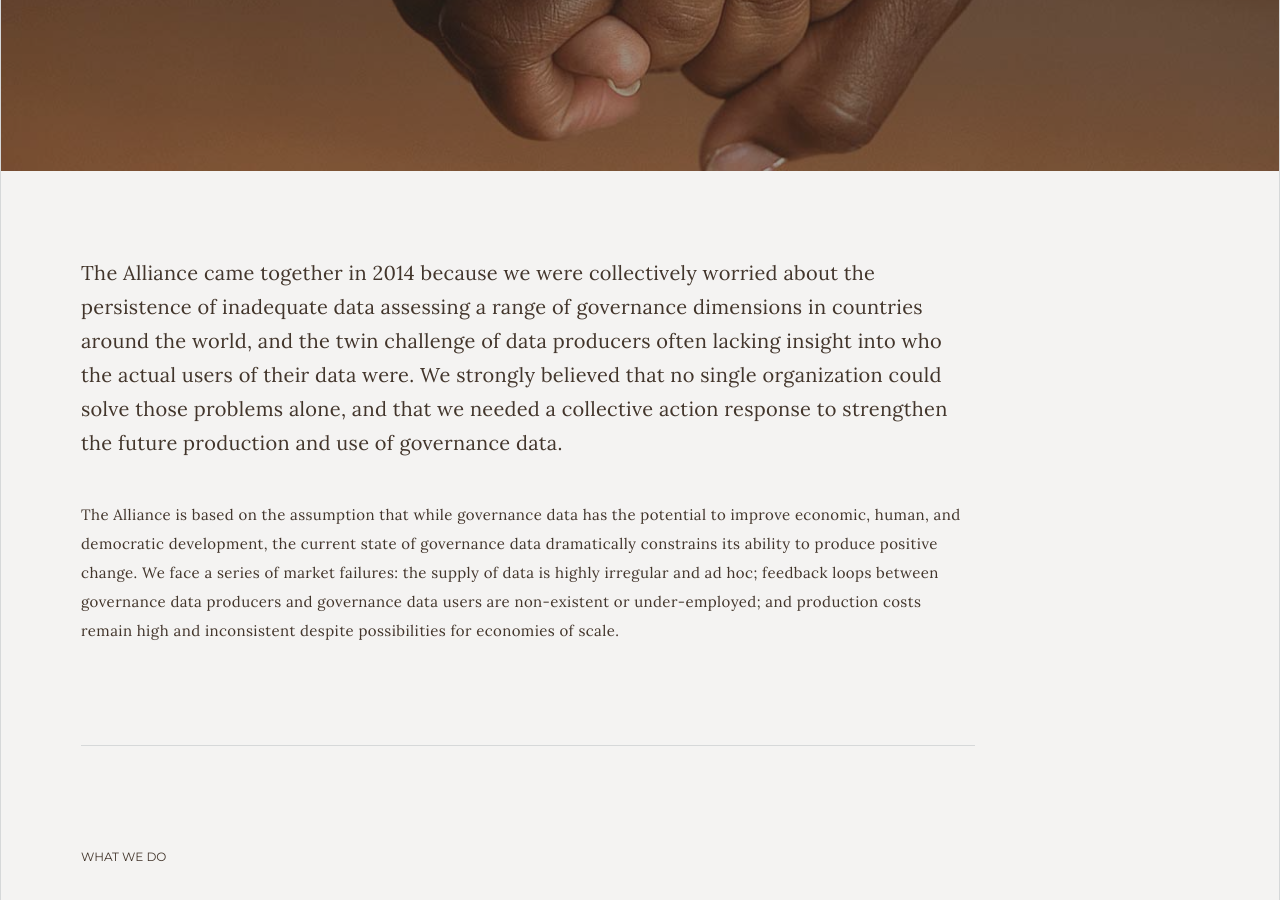
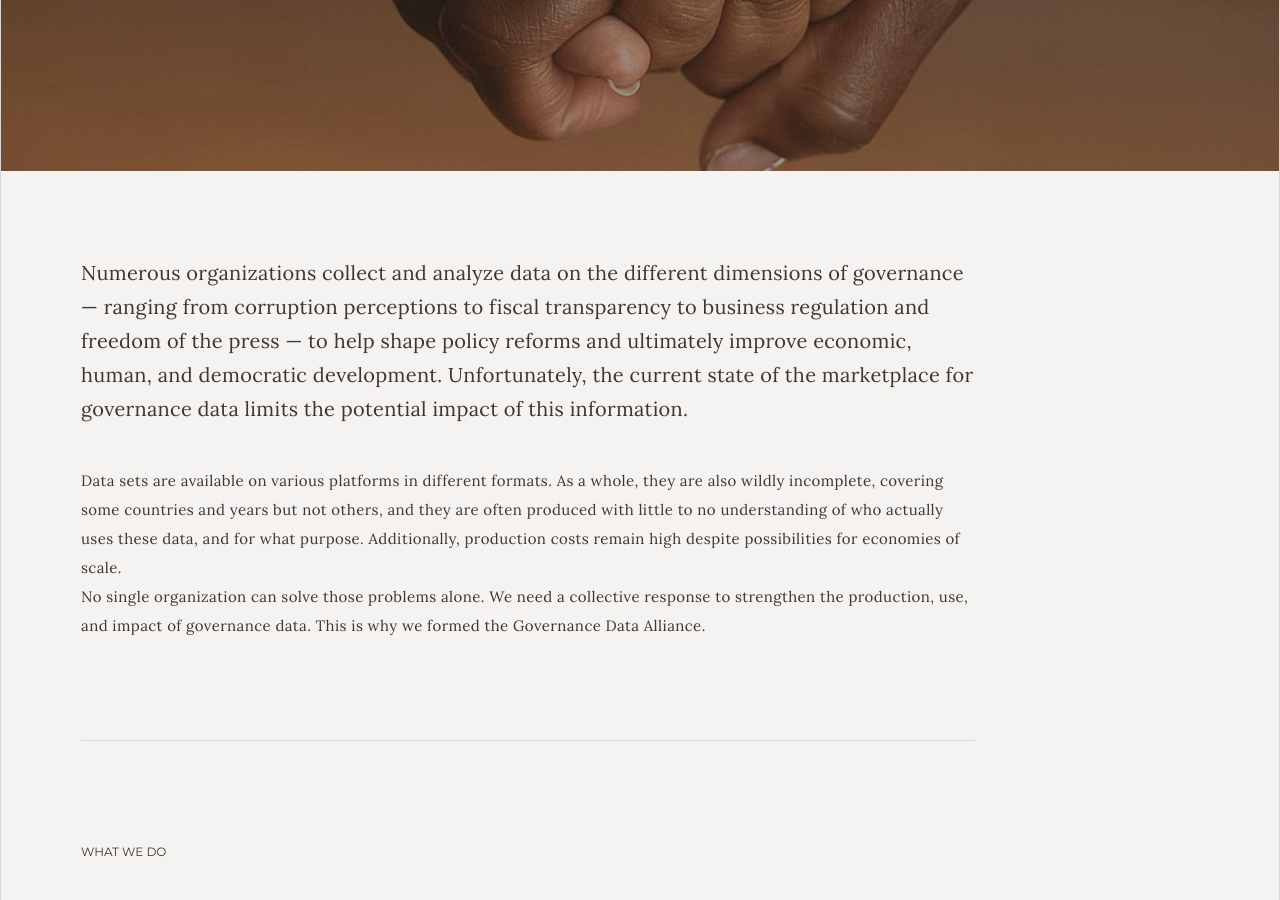
Before and after one commit to GovernanceDataAlliance/GDA-Dashboard, a Jekyll site: the page built from about.md, in a window 1280 px wide and 900 px high, scrolled down 511 px. Built offline with Jekyll 4.4.1, drawn with Linux system fonts in a browser that asks for light colours.

Commit message:
Updated about.md

```diff
--- a/about.md
+++ b/about.md
@@ -8,9 +8,11 @@ published: true
 
 
 
-##### The Alliance came together in 2014 because we were collectively worried about the persistence of inadequate data assessing a range of governance dimensions in countries around the world, and the twin challenge of data producers often lacking insight into who the actual users of their data were. We strongly believed that no single organization could solve those problems alone, and that we needed a collective action response to strengthen the future production and use of governance data.
+##### Numerous organizations collect and analyze data on the different dimensions of governance — ranging from corruption perceptions to fiscal transparency to business regulation and freedom of the press — to help shape policy reforms and ultimately improve economic, human, and democratic development. Unfortunately, the current state of the marketplace for governance data limits the potential impact of this information.
 
-###### The Alliance is based on the assumption that while governance data has the potential to improve economic, human, and democratic development, the current state of governance data dramatically constrains its ability to produce positive change. We face a series of market failures: the supply of data is highly irregular and ad hoc; feedback loops between governance data producers and governance data users are non-existent or under-employed; and production costs remain high and inconsistent despite possibilities for economies of scale.
+###### Data sets are available on various platforms in different formats. As a whole, they are also wildly incomplete, covering some countries and years but not others, and they are often produced with little to no understanding of who actually uses these data, and for what purpose. Additionally, production costs remain high despite possibilities for economies of scale.
+
+###### No single organization can solve those problems alone. We need a collective response to strengthen the production, use, and impact of governance data. This is why we formed the Governance Data Alliance.
 
 ___
 
```
